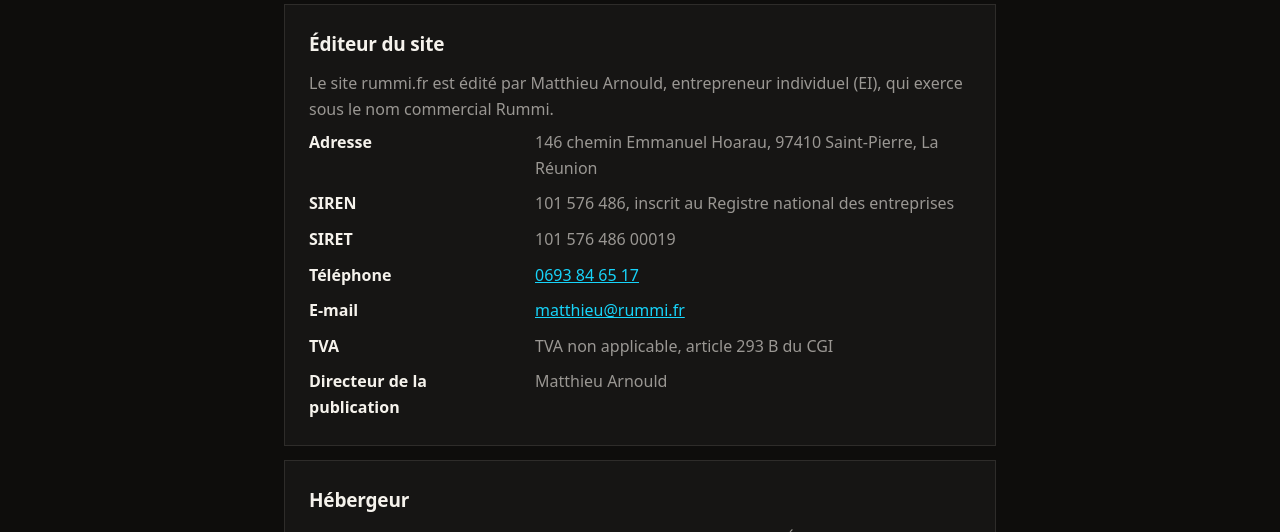
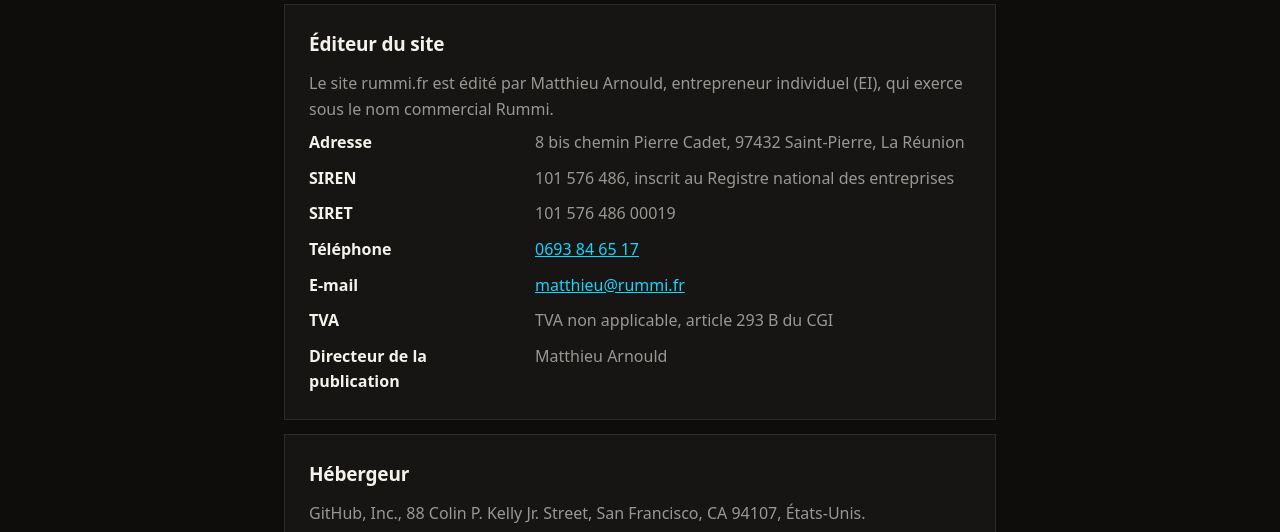
Before and after one commit to matthieu-rummi/rummi-site, a plain HTML site: page mentions-legales.html in a window 1280 px wide. Shown: the part 247-779 px from the top of the page. Drawn offline with Linux system fonts and the light colour scheme.

Commit message:
Mentions légales : l'adresse du registre, 8 bis chemin Pierre Cadet, en attendant la déclaration du déménagement

```diff
--- a/mentions-legales.html
+++ b/mentions-legales.html
@@ -59,7 +59,7 @@
     <h2>Éditeur du site</h2>
     <p>Le site rummi.fr est édité par Matthieu Arnould, entrepreneur individuel (EI), qui exerce sous le nom commercial Rummi.</p>
     <dl>
-      <div><dt>Adresse</dt><dd>146 chemin Emmanuel Hoarau, 97410 Saint-Pierre, La Réunion</dd></div>
+      <div><dt>Adresse</dt><dd>8 bis chemin Pierre Cadet, 97432 Saint-Pierre, La Réunion</dd></div>
       <div><dt>SIREN</dt><dd>101 576 486, inscrit au Registre national des entreprises</dd></div>
       <div><dt>SIRET</dt><dd>101 576 486 00019</dd></div>
       <div><dt>Téléphone</dt><dd><a href="tel:+262693846517">0693 84 65 17</a></dd></div>
```
